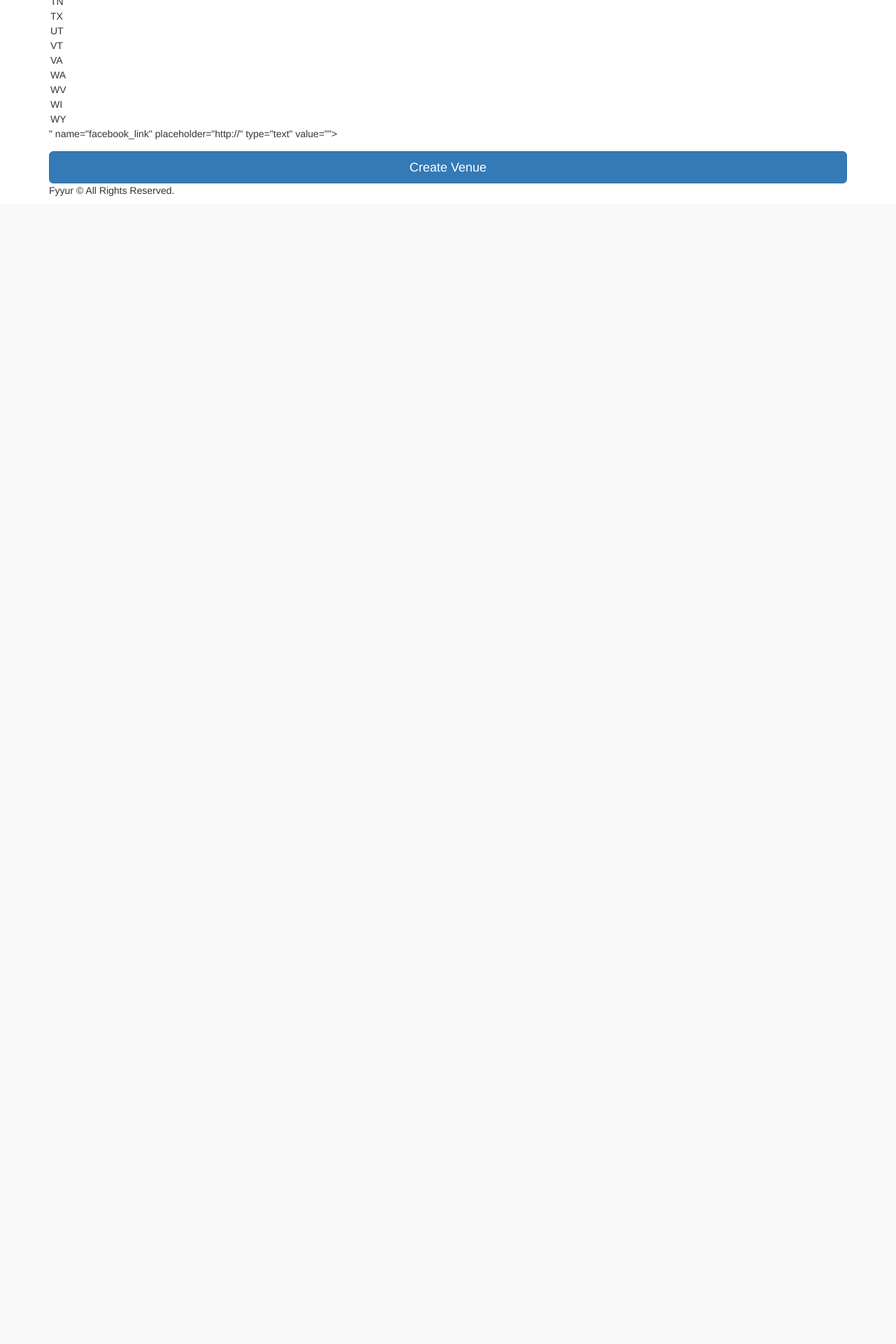
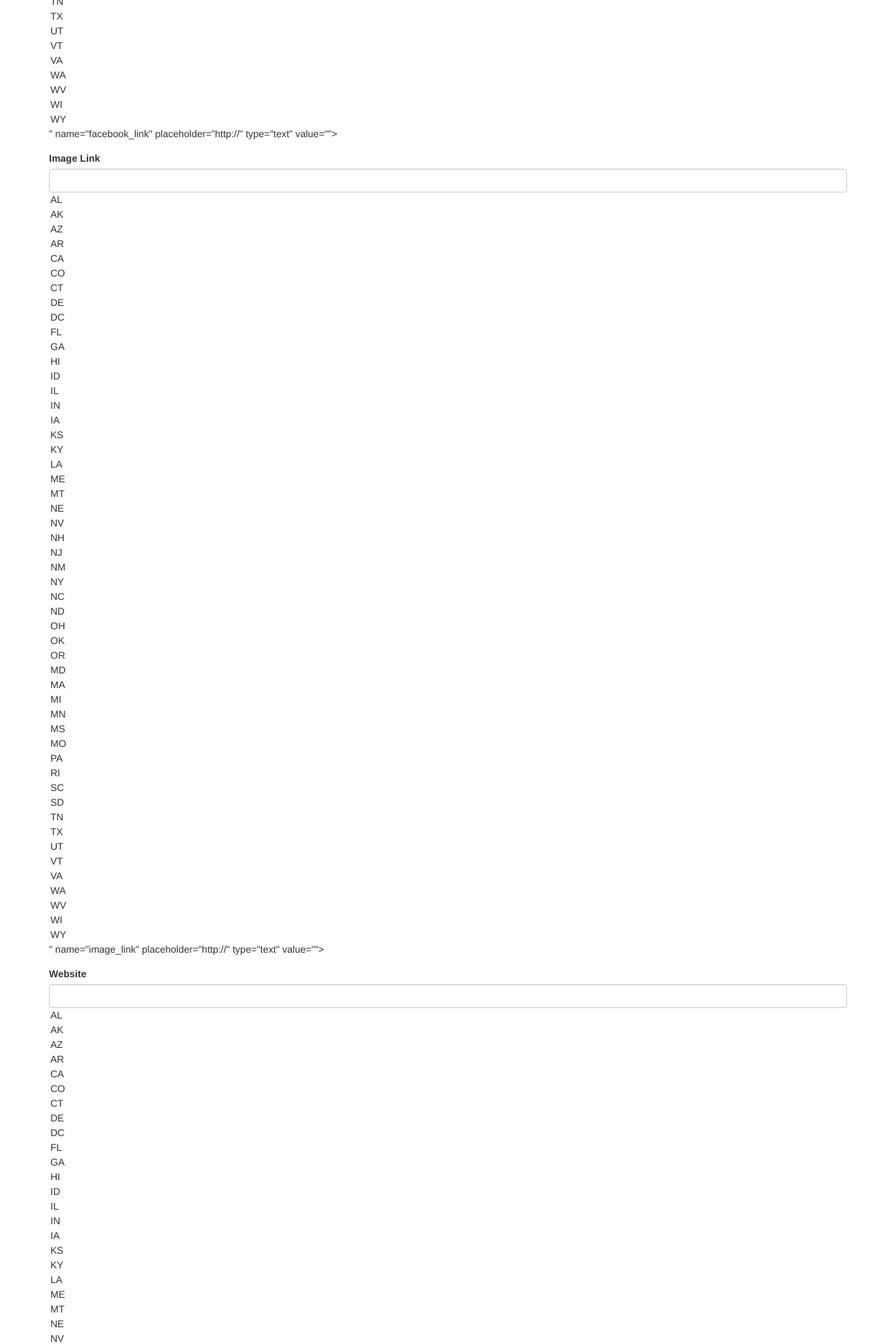
Before and after one commit to tonytettinger/Udacity-Full-Stack-Web-Developer-Nanodegree, a Flask app: page /artists/create in a window 1280 px wide. Shown: the part 1720-3640 px from the top of the page at 70% size. Before the commit the page ends 2000 px from the top, so only its background shows below. Run offline with Flask 2, Linux system fonts and the light colour scheme; some libraries are stand-ins or nearby versions.

Commit message:
New Artist form and submission functionality developed.

```diff
--- a/Project 1/fyyur/app.py
+++ b/Project 1/fyyur/app.py
@@ -51,7 +51,7 @@
     upcoming_shows_count = db.Column(db.Integer)
     past_shows_count = db.Column(db.Integer)
     venues = db.relationship('Venue', secondary=show,
-      backref=db.backref('venues', lazy=True))
+      backref=db.backref('venue', lazy=True))
     # TODO: implement any missing fields, as a database migration using Flask-Migrate
 
 class Artist(db.Model):
@@ -428,17 +428,31 @@
 def create_artist_submission():
   # called upon submitting the new artist listing form
   form = ArtistForm()
-  flash('Artist ' + request.form['genres'] + ' was successfully listed!')
-  artist = Artist( name, city, state, phone, image_link, genres, facebook_link )
-  #db.session.add(todo)
-  #db.session.commit()
+
+  if form.validate():
+    artist = Artist(
+      name=request.form['name'],
+      city=request.form['city'],
+      state=request.form['state'],
+      phone=request.form['phone'],
+      facebook_link=request.form['facebook_link'],
+      genres=form.genres.data,
+      image_link=request.form['image_link'],
+      website=request.form['website']
+      )
+    db.session.add(artist)
+    db.session.commit()
+    flash('Artist ' + request.form['genres'] + ' was successfully listed!')
+    return render_template('pages/home.html')
+  else:
+    return render_template('forms/new_artist.html', form=form)
+
   #if form.validate_on_submit():
   # TODO: insert form data as a new Venue record in the db, instead
   # TODO: modify data to be the data object returned from db insertion
   # on successful db insert, flash success
   # TODO: on unsuccessful db insert, flash an error instead.
   # e.g., flash('An error occurred. Artist ' + data.name + ' could not be listed.')
-  return render_template('pages/home.html')
 
 
 #  Shows
--- a/Project 1/fyyur/forms.py
+++ b/Project 1/fyyur/forms.py
@@ -1,7 +1,16 @@
 from datetime import datetime
+import phonenumbers
 from flask_wtf import Form
-from wtforms import StringField, SelectField, SelectMultipleField, DateTimeField
-from wtforms.validators import DataRequired, AnyOf, URL
+from wtforms import StringField, SelectField, SelectMultipleField, DateTimeField, SubmitField
+from wtforms.validators import DataRequired, AnyOf, URL, ValidationError
+
+def check_phone_number(self, phone):
+    try:
+        p = phonenumbers.parse(phone.data)
+        if not phonenumbers.is_valid_number(p):
+            raise ValueError()
+    except (phonenumbers.phonenumberutil.NumberParseException, ValueError):
+        raise ValidationError('Invalid phone number')
 
 class ShowForm(Form):
     artist_id = StringField(
@@ -83,14 +92,14 @@
         'address', validators=[DataRequired()]
     )
     phone = StringField(
-        'phone'
+        'phone',
     )
     image_link = StringField(
         'image_link'
     )
     genres = SelectMultipleField(
         # TODO implement enum restriction
-        'genres', validators=[DataRequired()],
+        'genres', validators=[],
         choices=[
             ('Alternative', 'Alternative'),
             ('Blues', 'Blues'),
@@ -113,13 +122,11 @@
             ('Other', 'Other'),
         ]
     )
-    facebook_link = StringField(
-        'facebook_link', validators=[URL()]
-    )
+
 
 class ArtistForm(Form):
     name = StringField(
-        'name', validators=[DataRequired()]
+        'name', validators=[]
     )
     city = StringField(
         'city', validators=[DataRequired()]
@@ -182,11 +189,12 @@
     )
     phone = StringField(
         # TODO implement validation logic for state
-        'phone'
+        'phone', validators=[DataRequired(), check_phone_number]
     )
     image_link = StringField(
         'image_link'
     )
+
     genres = SelectMultipleField(
         # TODO implement enum restriction
         'genres', validators=[DataRequired()],
@@ -221,4 +229,5 @@
         'website', validators=[URL()]
     )
 
+
 # TODO IMPLEMENT NEW ARTIST FORM AND NEW SHOW FORM
--- a/Project 1/fyyur/templates/forms/new_artist.html
+++ b/Project 1/fyyur/templates/forms/new_artist.html
@@ -1,6 +1,25 @@
 {% extends 'layouts/main.html' %}
 {% block title %}New Artist{% endblock %}
 {% block content %}
+
+
+{% if form.errors %}
+  <h3> Submission error(s) </h3>
+    <ul class="user-msg error">
+    {% for field in form %}
+        {% for error in field.errors %}
+            <li>
+              {% if field != '__all__' %}
+                <strong>{{ field.label }}:</strong>
+              {% endif %}
+              {{ error }}
+            </li>
+        {% endfor %}
+    {% endfor %}
+    </ul>
+    <div> Please correct the above mentioned submission field error(s).</div>
+{% endif %}
+
   <div class="form-wrapper">
     <form method="post" class="form">
       <h3 class="form-heading">List a new artist</h3>
@@ -21,7 +40,7 @@
       </div>
       <div class="form-group">
           <label for="phone">Phone</label>
-          {{ form.phone(class_ = 'form-control', placeholder='xxx-xxx-xxxx', autofocus = true) }}
+          {{ form.phone(class_ = 'form-control', placeholder='+(Country Code)-(Number)', autofocus = true) }}
         </div>
       <div class="form-group">
         <label for="genres">Genres</label>
@@ -32,7 +51,16 @@
           <label for="genres">Facebook Link</label>
           {{ form.facebook_link(class_ = 'form-control', placeholder='http://', id=form.state, autofocus = true) }}
         </div>
+        <div class="form-group">
+          <label for="genres">Image Link</label>
+          {{ form.image_link(class_ = 'form-control', placeholder='http://', id=form.state, autofocus = true) }}
+        </div>
+        <div class="form-group">
+          <label for="genres">Website</label>
+          {{ form.website(class_ = 'form-control', placeholder='http://', id=form.state, autofocus = true) }}
+        </div>
       <input type="submit" value="Create Venue" class="btn btn-primary btn-lg btn-block">
+      {{ form.csrf_token() }}
     </form>
   </div>
 {% endblock %}
```
